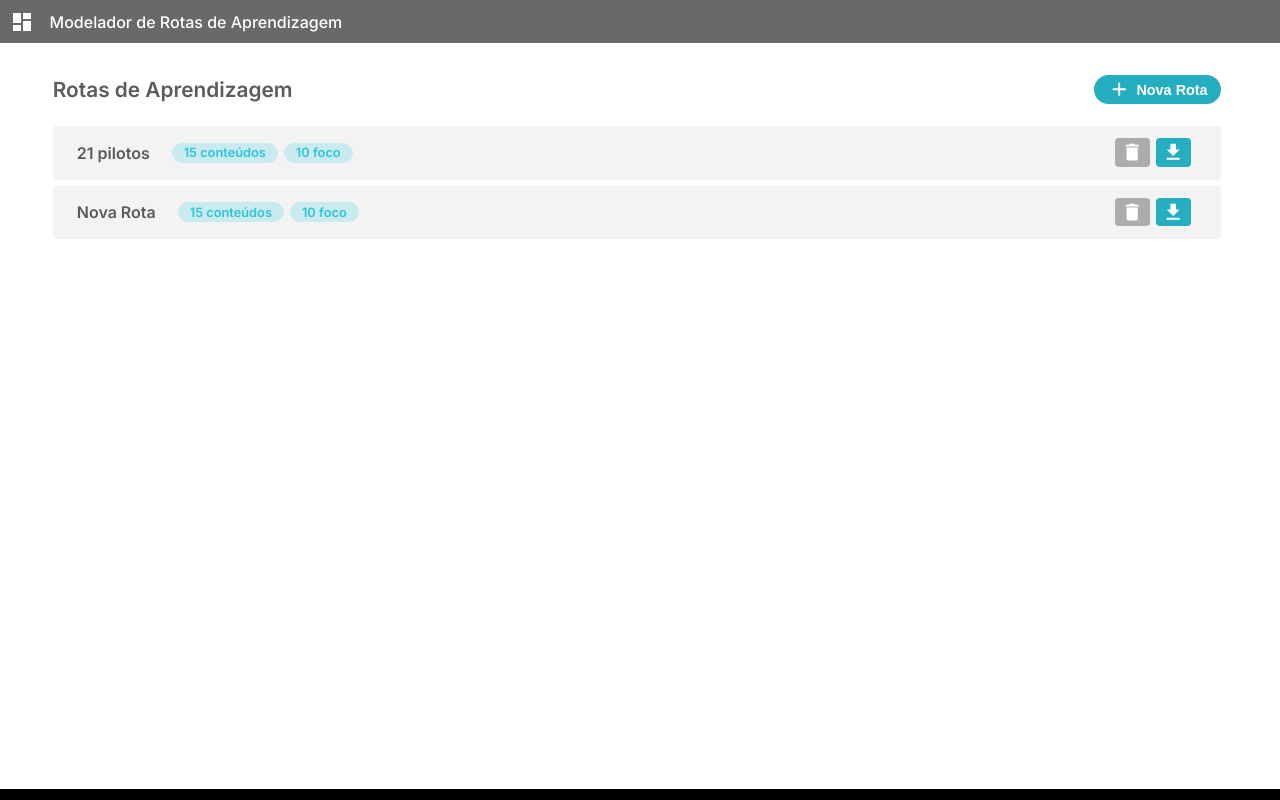
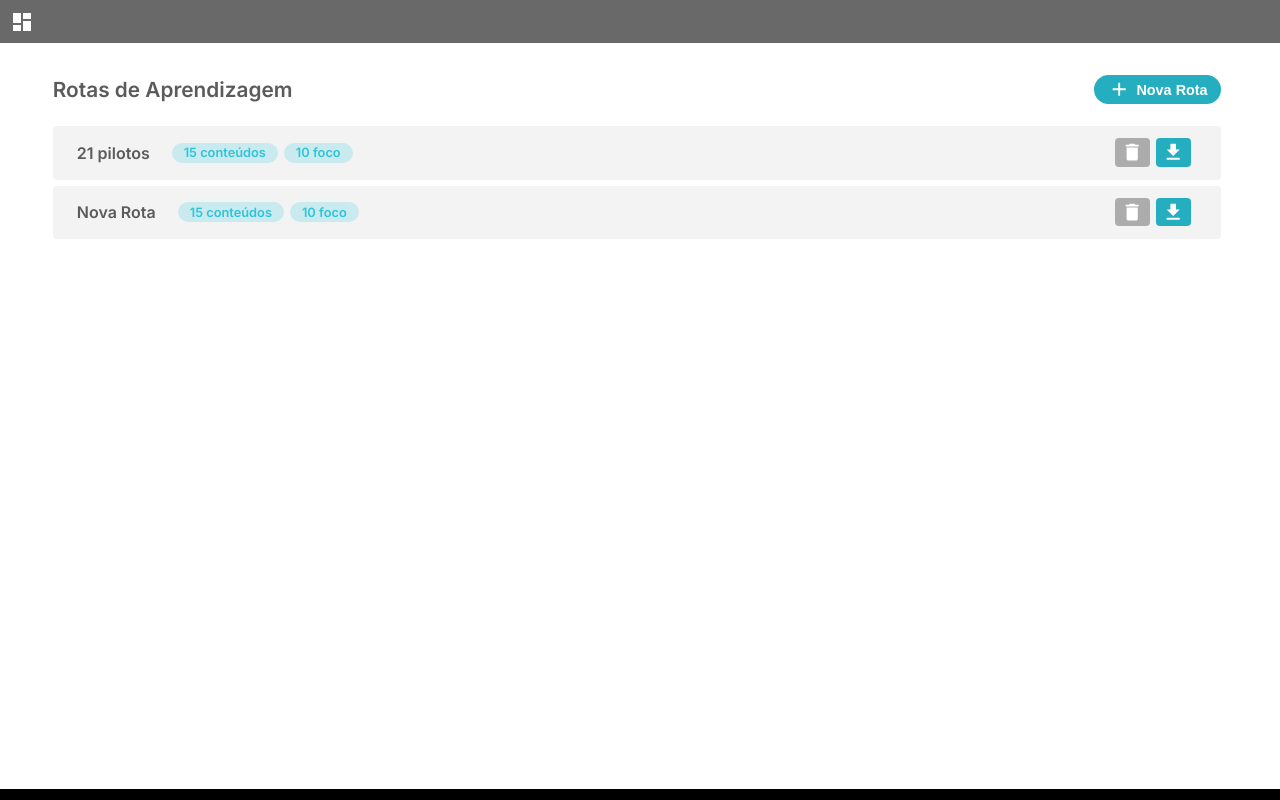
Before and after one commit to lauraadalmolin/learning-path-builder, a Next.js app: page /main in a window 1280 px wide. Built offline with nearby package versions, Linux system fonts and the light colour scheme.

Commit message:
fix lpath title loading bug

```diff
--- a/components/navbar/index.js
+++ b/components/navbar/index.js
@@ -11,7 +11,7 @@ import styles from './style.module.css';
 
 const Navbar = ({ learningPathData=null, showOptions=false, savePathHandler, saveNameHandler, downloadPathHandler }) => {
   const [inputVisible, setInputVisible] = useState(false);
-  const [headerText, setHeaderText] = useState(strings.navbarHomeHeaderText);
+  const [headerText, setHeaderText] = useState('');
 
   const router = useRouter();
 
@@ -41,13 +41,18 @@ const Navbar = ({ learningPathData=null, showOptions=false, savePathHandler, sav
   }, [learningPathData]);
 
   useEffect(() => {
+    if (!learningPathData) return;
     if (!showOptions) return;
 
-    if (!inputVisible && !headerText) setInputVisible(true);
+    if (headerText == '') {
+      setHeaderText(learningPathData.name ?? strings.navbarHomeHeaderText);
+    }
+
+    if (!inputVisible && !headerText && !learningPathData.name) setInputVisible(true);
     if (inputVisible || !headerText) return;
 
+    console.log('infernooooooo', learningPathData)
     saveNameHandler(headerText);
-
   }, [inputVisible])
 
   return (
```
